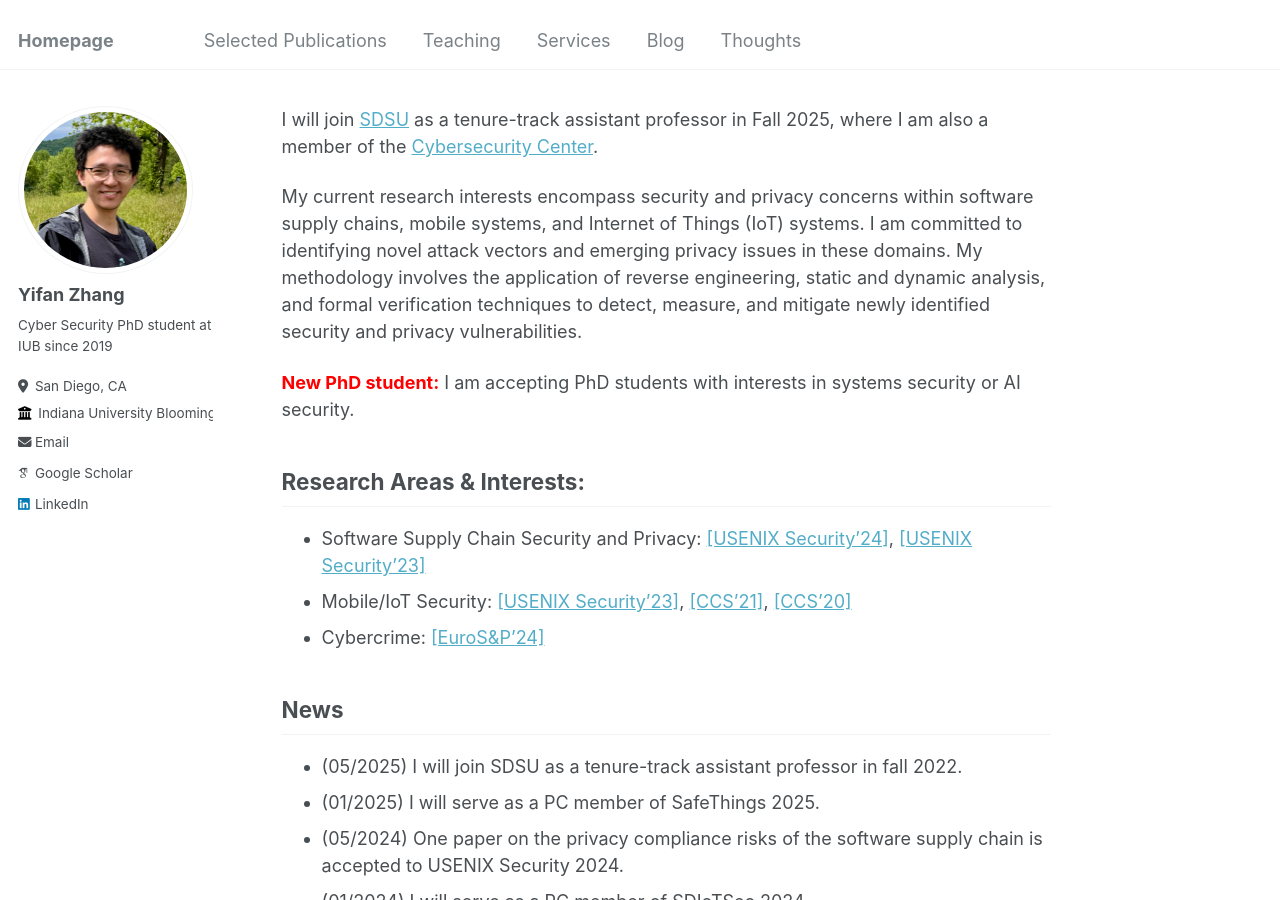
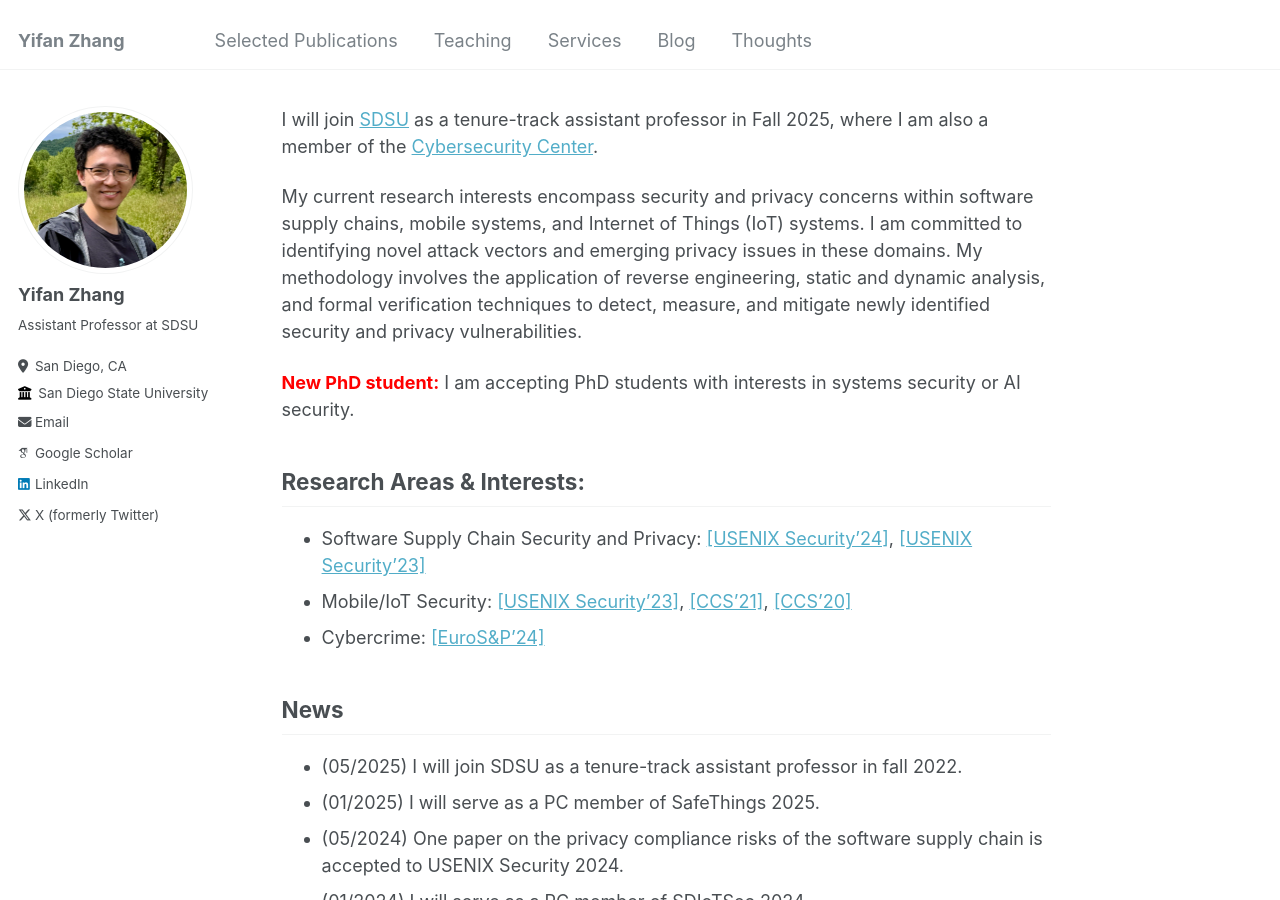
Before and after one commit to Gao-Chuan/Gao-Chuan.github.io, a Jekyll site: the page built from _pages/about.md, in a window 1280 px wide and 900 px high. Built offline with Jekyll 4.4.1, drawn with Linux system fonts in a browser that asks for light colours; some web fonts are replaced.

Commit message:
update sddsu

```diff
--- a/_config.yml
+++ b/_config.yml
@@ -8,7 +8,7 @@
 
 # Basic Site Settings
 locale                   : "en-US"
-title                    : "Homepage"
+title                    : "Yifan Zhang"
 title_separator          : "-"
 name                     : &name "Yifan Zhang"
 description              : &description "Active Security Researcher"
@@ -26,11 +26,11 @@ author:
   avatar           : "profile.jpg"
   name             : "Yifan Zhang"
   pronouns         : # example: "she/her"
-  bio              : "Cyber Security PhD student at IUB since 2019"
+  bio              : "Assistant Professor at SDSU"
   location         : "San Diego, CA"
-  employer         : "Indiana University Bloomington"
+  employer         : "San Diego State University"
   uri              : # URL
-  email            : "yifan.zhang.csp@gmail.com"
+  email            : "yzhang24@sdsu.edu"
 
   # Academic websites
   arxiv            : # URL - Update with the correct link to your profile
@@ -67,7 +67,7 @@ author:
   steam            : # Username
   telegram         : # URL
   tumblr           : # Username
-  twitter          : # Username for X / Twitter
+  twitter          : 1phan_Z
   vine             : # Username
   weibo            : # Username
   wikipedia        : # Username
@@ -141,7 +141,7 @@ social:
 analytics:
   provider               :  "google-universal" # false (default), "google", "google-universal", "google-analytics-4", "custom"
   google:
-    tracking_id          : UA-85209960-1
+    tracking_id          : G-5B2QGDSSF8
 
 
 # Reading Files
```
